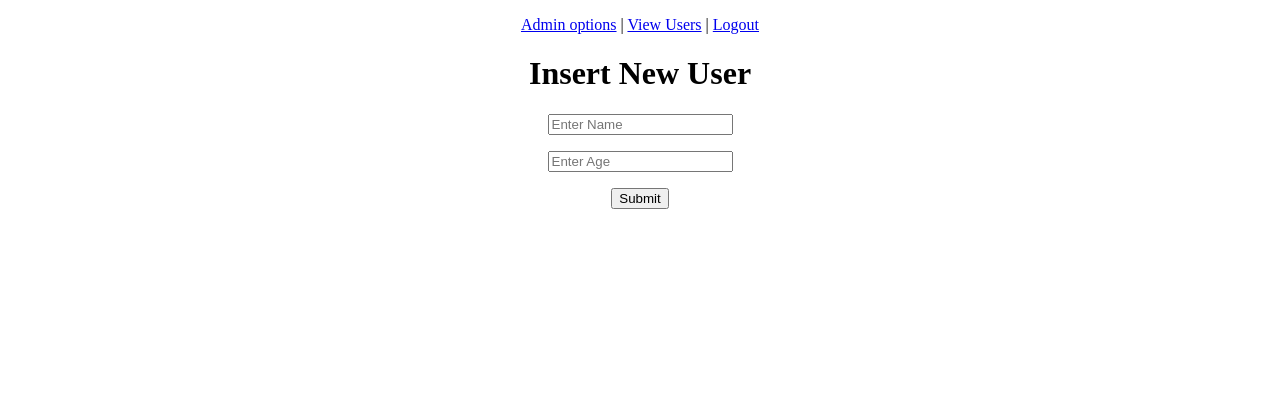
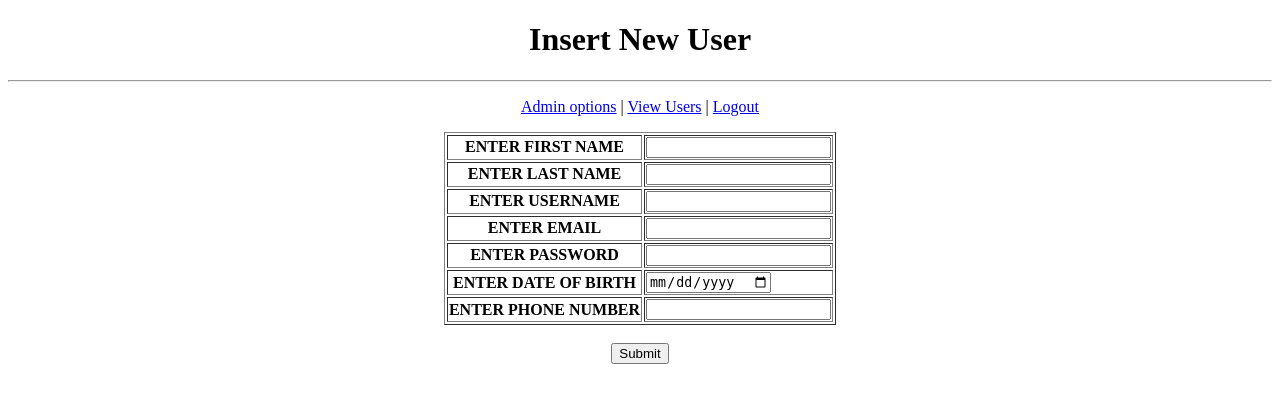
Before and after one commit to Shaishav-Kr/WeNote, a PHP site: page /admin_insert_user.php in a window 1280 px wide. Shown: the top 403 px of the page. Run offline with PHP 8.4, Linux system fonts and the light colour scheme; a user stored in the database is signed in.

Commit message:
admin user insertion

```diff
--- a/admin_insert_user.php
+++ b/admin_insert_user.php
@@ -3,17 +3,28 @@ require('db.php');
 include("auth.php");
 $status = "";
 if (isset($_POST['new']) && $_POST['new'] == 1) {
-    $trn_date = date("Y-m-d H:i:s");
-    $name = $_REQUEST['name'];
-    $age = $_REQUEST['age'];
-    $submittedby = $_SESSION["username"];
-    $ins_query = "insert into new_record
-    (`trn_date`,`name`,`age`,`submittedby`)values
-    ('$trn_date','$name','$age','$submittedby')";
-    mysqli_query($conn, $ins_query)
-        or die(mysql_error());
-    $status = "New Record Inserted Successfully.
-    </br></br><a href='view.php'>View Inserted Record</a>";
+    $fname = $_REQUEST['fname'];
+    $lname = $_REQUEST['lname'];
+    $username = $_REQUEST['username'];
+    $email = $_REQUEST['email'];
+    $password = $_REQUEST['password'];
+    $dob = $_REQUEST['dob'];
+    $phone = $_REQUEST['phone'];
+
+    $sql = "INSERT INTO `user`(`username`, `fname`, `lname`, `email`, `dob`, `phone`, `password`) VALUES ('$username','$fname','$lname','$email','$dob','$phone','$password')";
+    if ($conn->query($sql) === true) {
+        echo "<script>
+        alert('User added successfully');
+        window.location.href='admin_users.php';
+        </script>";
+    }
+    else{
+        echo "error";
+        echo "<script>
+				alert('Insertion failed');
+				window.location.href='admin_insert_users.php';
+				</script>";
+    }
 }
 ?>
 <!DOCTYPE html>
@@ -26,20 +37,48 @@ if (isset($_POST['new']) && $_POST['new'] == 1) {
 
     <body>
         <form method="post">
+            <h1>Insert New User</h1>
+            <hr>
+
             <p><a href="admin_options.php">Admin options</a>
                 | <a href="admin_users.php">View Users</a>
                 | <a href="logout.php">Logout</a></p>
             <div>
-                <h1>Insert New User</h1>
-                <form name="form" method="post" action="">
+                <form name="post" method="post" action="admin_insert_user.php">
                     <input type="hidden" name="new" value="1" />
-                    <p><input type="text" name="name" placeholder="Enter Name" required /></p>
-                    <p><input type="text" name="age" placeholder="Enter Age" required /></p>
-                    <p><input name="submit" type="submit" value="Submit" /></p>
+                    <table border="1">
+                        <tr>
+                            <th>ENTER FIRST NAME</th>
+                            <td><input type="text" id="fname" name="fname" required></td>
+                        </tr>
+                        <tr>
+                            <th>ENTER LAST NAME</th>
+                            <td><input type="text" id="lname" name="lname" required></td>
+                        </tr>
+                        <tr>
+                            <th>ENTER USERNAME</th>
+                            <td><input type="text" id="username" name="username" required></td>
+                        </tr>
+                        <tr>
+                            <th>ENTER EMAIL</th>
+                            <td><input type="email" id="email" name="email" required></td>
+                        </tr>
+                        <tr>
+                            <th>ENTER PASSWORD</th>
+                            <td><input type="password" id="password" name="password" required></td>
+                        </tr>
+                        <tr>
+                            <th>ENTER DATE OF BIRTH</th>
+                            <td><input type="date" id="dob" name="dob" required></td>
+                        </tr>
+                        <tr>
+                            <th>ENTER PHONE NUMBER</th>
+                            <td><input type="number" id="phone" name="phone" required></td>
+                        </tr>
+                    </table>
+                    <br>
+                    <input type="submit" id="submit" name="submit">
                 </form>
-                <p style="color:#FF0000;">
-                    <?php echo $status; ?>
-                </p>
             </div>
         </form>
     </body>
--- a/admin_users.php
+++ b/admin_users.php
@@ -14,7 +14,7 @@ include("auth.php");
         <form method="post">
             <h1>View USERS</h1>
             <hr>
-            <p><a href="admin_option.php">Admin options</a>
+            <p><a href="admin_options.php">Admin options</a>
                 | <a href="admin_insert_user.php">Insert New User</a>
                 | <a href="logout.php">Logout</a></p>
             <table border="1" >
--- a/login.php
+++ b/login.php
@@ -9,7 +9,7 @@
 
     <body>
         <form action='login_p.php' method='post'>
-            <h1> WENOTE-Notes Management System</h1>
+            <h1> WENOTE</h1>
             <hr>
             <h2>LOGIN</h2>
             <br>
```
